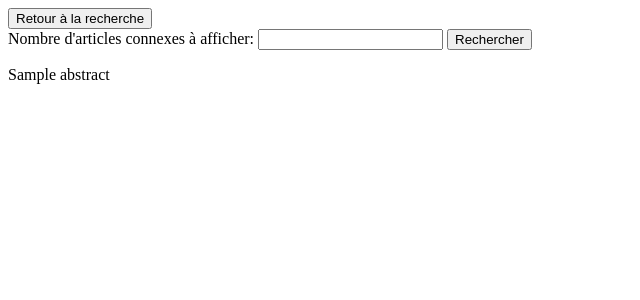
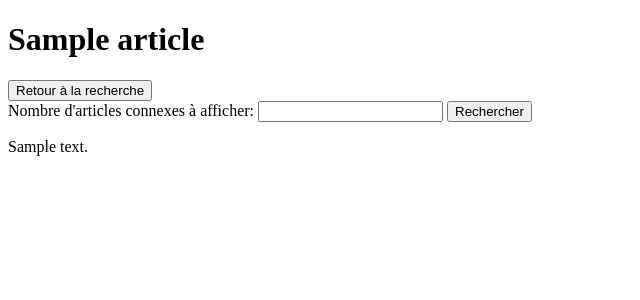
Before and after one commit to Felicien2B/hackathon-2023, a Flask app: template templates/article.html in a window 1280 px wide. Shown: the top 300 px of the page, without its empty margins (0-640 px from the left). Run offline with Flask 3, Linux system fonts and the light colour scheme; the template is opened without the code that fills it: most values are stand-ins (such as "Sample title", 1, 10 or a date in 2020).

Commit message:
Update article.html

```diff
--- a/templates/article.html
+++ b/templates/article.html
@@ -1,20 +1,22 @@
 <!DOCTYPE html>
 <html>
 <head>
-    <title>Article</title>
+    <title>{{ article['title'] }}</title>
 </head>
 <body>
+    <h1>{{ article['title'] }}</h1>
+
     <!-- Champs et boutons -->
     <a href="{{ url_for('search') }}"><button>Retour à la recherche</button></a>
     <div>
         <label for="relatedArticlesInput">Nombre d'articles connexes à afficher:</label>
         <input type="number" id="relatedArticlesInput" name="relatedArticles" min="1">
         <button id="searchRelatedArticlesButton">Rechercher</button>
-        <!-- Le bouton Synthèse est supprimé -->
+        <button id="syntheseButton" style="display: none;">Synthèse</button>
     </div>
 
-    <!-- Résumé de l'article -->
-    <p>{{ article['abstract'] }}</p>
+    <!-- Contenu de l'article -->
+    <p>{{ article['content'] }}</p>
 
     <!-- Affichage des articles connexes -->
     <div id="relatedArticlesContent" style="display: none;">
@@ -33,6 +35,13 @@
         document.getElementById("searchRelatedArticlesButton").addEventListener("click", function() {
             var numberOfRelatedArticles = document.getElementById("relatedArticlesInput").value;
             // À implémenter : logique pour afficher les articles connexes
+
+            // Affichage du bouton "Synthèse" une fois que les articles connexes ont été affichés
+            document.getElementById("syntheseButton").style.display = "inline-block";
+        });
+
+        document.getElementById("syntheseButton").addEventListener("click", function() {
+            // À implémenter : logique pour afficher la synthèse
         });
     </script>
 </body>
```
